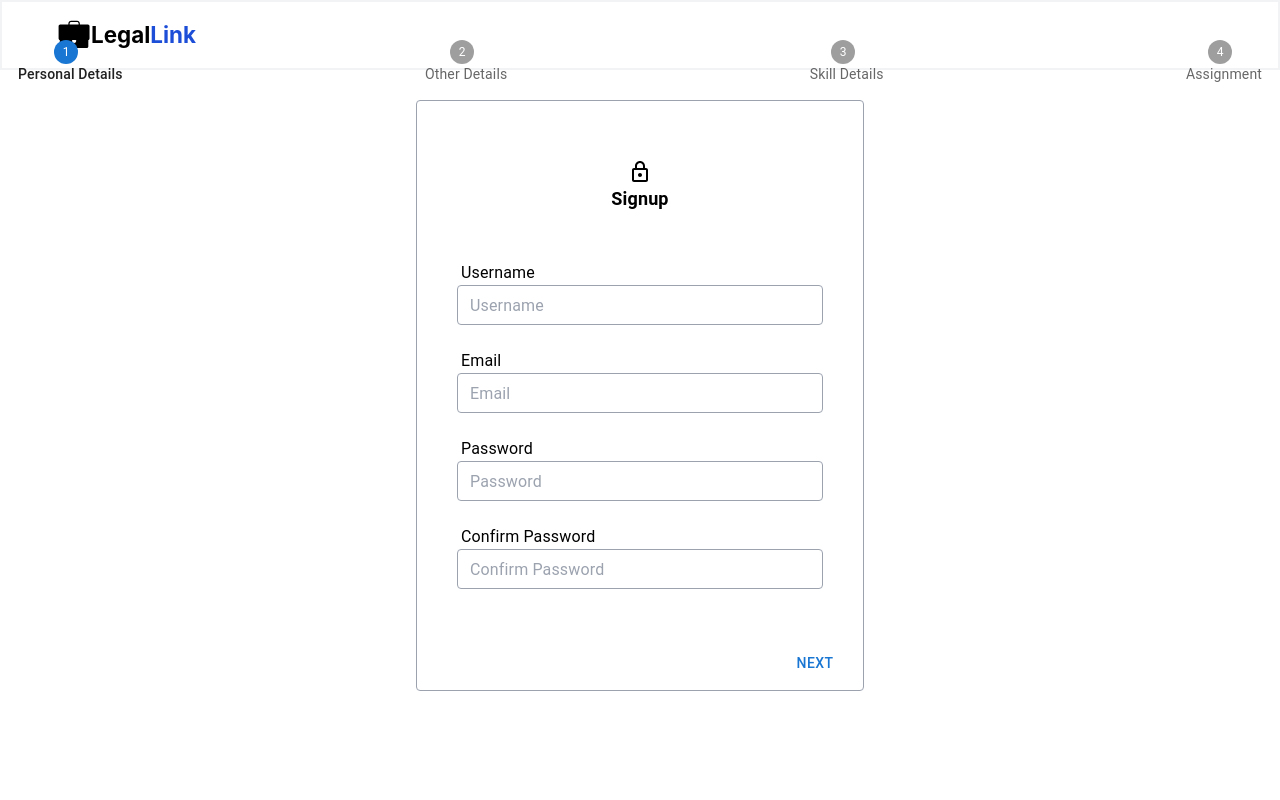
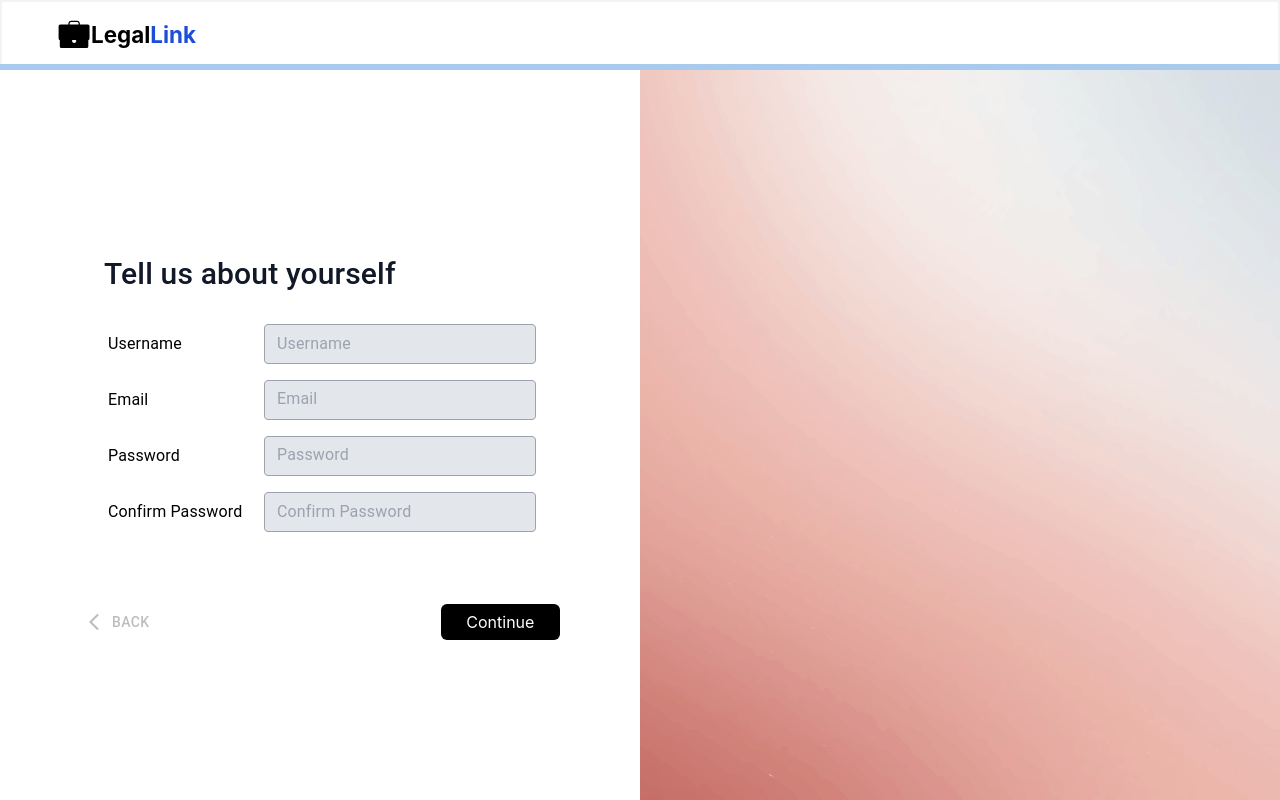
Before and after one commit to VENOMnvn/SIH, a React (Create React App) app in the folder frontend/: page /signup/provider in a window 1280 px wide. Built offline with nearby package versions, Linux system fonts and the light colour scheme.

Commit message:
Update Stepper.js

```diff
--- a/frontend/src/components/stepper/Stepper.js
+++ b/frontend/src/components/stepper/Stepper.js
@@ -1,15 +1,17 @@
-import * as React from "react";
+import React, { useEffect, useState } from "react";
 import Box from "@mui/material/Box";
-import Stepper from "@mui/material/Stepper";
-import Step from "@mui/material/Step";
-import StepButton from "@mui/material/StepButton";
-import Button from "@mui/material/Button";
-import Typography from "@mui/material/Typography";
-import { StepLabel } from "@mui/material";
+import ArrowBackIosNewIcon from "@mui/icons-material/ArrowBackIosNew";
+import {
+  Button,
+  CircularProgress,
+  Typography,
+  LinearProgress,
+} from "@mui/material";
 import PropTypes from "prop-types";
-import { useState } from "react";
 import { Formik, Field, Form, ErrorMessage } from "formik";
-import LockOutlinedIcon from "@mui/icons-material/LockOutlined";
+import backg from "../../static/backg.svg";
+import { useUserAuth } from "../../context/userContext";
+import { useNavigate } from "react-router-dom";
 // import { useNavigate } from "react-router-dom";
 
 const steps = [
@@ -135,10 +137,11 @@ TabPanel.propTypes = {
 
 const StepperComp = () => {
   const [activeStep, setActiveStep] = useState(0);
-  const [formData, setFormData] = useState(initialValues);
   const [completed, setCompleted] = useState({});
+  const [progress, setProgree] = useState(0);
+  const { setMessage, setOpenNotifi } = useUserAuth();
 
-  // const navigate = useNavigate()
+  const navigate = useNavigate()
 
   const totalSteps = () => {
     return steps.length;
@@ -164,8 +167,8 @@ const StepperComp = () => {
     setActiveStep(newActiveStep);
   };
 
-  const handleStep = (step) => () => {
-    setActiveStep(step);
+  const handleBack = () => {
+    setActiveStep((prevActiveStep) => prevActiveStep - 1);
   };
 
   const handleComplete = () => {
@@ -175,49 +178,58 @@ const StepperComp = () => {
     handleNext();
   };
 
-  const handleSubmit = (values) => {
-    const newFormData = { ...formData, ...values };
-    setFormData(newFormData);
-    console.log("Complete Data:", formData);
+  const onSubmit = (values, onSubmitProps) => {
+    setMessage(["Submitting", "info"]);
+    setOpenNotifi(true);
+
+    console.log("Complete Data:", values);
+    setTimeout(() => {
+      onSubmitProps.resetForm();
+      onSubmitProps.setSubmitting(false);
+      navigate('/home');
+    }, 3000);
   };
 
+  useEffect(() => {
+    setProgree(activeStep * 25);
+  }, [activeStep]);
+
   return (
-    <div className="flex justify-center items-center w-full text-base p-2.5 pt-6">
-      <div className="w-full">
-        <Stepper className="py-4" nonLinear activeStep={activeStep}>
-          {steps.map((label, index) => (
-            <Step
-              sx={{ flexDirection: "column" }}
-              key={label}
-              completed={completed[index]}
-            >
-              <StepButton color="inherit" onClick={handleStep(index)}>
-                <StepLabel sx={{ flexDirection: "column" }}> {label}</StepLabel>
-              </StepButton>
-            </Step>
-          ))}
-        </Stepper>
-        <div className="flex justify-center items-center h-full w-full text-base">
+    <div className="flex flex-col box-border w-full min-h-full items-center justify-between">
+      <div className="w-full fixed top-16">
+        <LinearProgress
+          sx={{ height: "6px" }}
+          variant="determinate"
+          value={progress}
+        />
+      </div>
+      <div className="flex w-full min-h-full items-center justify-between">
+        <div className="flex flex-col items-center min-h-full box-border w-full md:w-1/2 gap-y-6 pt-20">
+          <div className="flex flex-col text-left min-h-full box-border w-4/5 md:w-3/4 sm-w-full gap-y-6">
             <Formik
               initialValues={initialValues}
-            onSubmit={handleSubmit}
+              onSubmit={onSubmit}
               validate={validate}
             >
               {(formik) => {
+                console.log(formik.errors);
                 return (
-                <Form className="container h-fit max-w-sm md:max-w-md px-2 sm:px-4 rounded flex flex-col border border-gray-400">
+                  <Form className="flex flex-col w-full gap-y-4">
                     <TabPanel value={activeStep} index={0}>
-                    <div className="flex flex-col item-center justify-center w-full py-8 font-semibold text-lg">
-                      <p>
-                        <LockOutlinedIcon />
-                      </p>
-                      <p>Signup</p>
+                      <div className="flex w-full flex-col pb-6">
+                        <h1 className="sm:text-3xl text-2xl font-medium title-font text-gray-900">
+                          Tell us about yourself
+                        </h1>
                       </div>
-                    <div className="flex flex-wrap w-full box-boder md:py-2">
-                      <label className="flex px-1 pt-2 w-40" htmlFor="username">
+                      <div className="flex flex-wrap w-full box-boder py-2">
+                        <label
+                          className="flex px-1 pt-2 w-40"
+                          htmlFor="username"
+                        >
                           Username
                         </label>
                         <Field
+                          style={{ backgroundColor: "rgba(227, 230, 234, 1)" }}
                           className="flex-1 appearance-none h-10 border box-border border-gray-400 rounded px-3 py-1.5 focus:border-2 focus:outline-none focus:border-blue-500"
                           type="text"
                           id="username"
@@ -230,12 +242,13 @@ const StepperComp = () => {
                           <ErrorMessage name="username" />
                         </span>
                       </div>
-                    <div className="flex flex-wrap w-full box-boder md:py-2">
+                      <div className="flex flex-wrap w-full box-boder py-2">
                         <label className="flex w-40 px-1 pt-2" htmlFor="email">
                           Email
                         </label>
                         <Field
-                        className="flex-1 appearance-none h-10 border box-border border-gray-400 rounded px-3 py-1.5 focus:border-2 focus:outline-none focus:border-blue-500"
+                          style={{ backgroundColor: "rgba(227, 230, 234, 1)" }}
+                          className="pb-2 flex-1 appearance-none h-10 border box-border border-gray-400 rounded px-3 py-1.5 focus:border-2 focus:outline-none focus:border-blue-500"
                           type="email"
                           id="email"
                           name="email"
@@ -247,12 +260,16 @@ const StepperComp = () => {
                           <ErrorMessage name="email" />
                         </span>
                       </div>
-                    <div className="flex flex-wrap w-full box-boder md:py-2">
-                      <label className="flex w-40 px-1 pt-2" htmlFor="password">
+                      <div className="flex flex-wrap w-full box-boder py-2">
+                        <label
+                          className="flex w-40 px-1 pt-2"
+                          htmlFor="password"
+                        >
                           Password
                         </label>
                         <Field
-                        className="flex-1 appearance-none h-10 border box-border border-gray-400 rounded px-3 py-1.5 focus:border-2 focus:outline-none focus:border-blue-500"
+                          style={{ backgroundColor: "rgba(227, 230, 234, 1)" }}
+                          className="pb-2 flex-1 appearance-none h-10 border box-border border-gray-400 rounded px-3 py-1.5 focus:border-2 focus:outline-none focus:border-blue-500"
                           type="password"
                           id="password"
                           name="password"
@@ -264,7 +281,7 @@ const StepperComp = () => {
                           <ErrorMessage name="password" />
                         </span>
                       </div>
-                    <div className="flex flex-wrap w-full box-boder md:py-2">
+                      <div className="flex flex-wrap w-full box-boder py-2">
                         <label
                           className="flex w-40 px-1 pt-2"
                           htmlFor="confirmPassword"
@@ -272,6 +289,7 @@ const StepperComp = () => {
                           Confirm Password
                         </label>
                         <Field
+                          style={{ backgroundColor: "rgba(227, 230, 234, 1)" }}
                           className="flex-1 appearance-none h-10 border box-border border-gray-400 rounded px-3 py-1.5 focus:border-2 focus:outline-none focus:border-blue-500"
                           type="password"
                           id="confirmPassword"
@@ -286,19 +304,22 @@ const StepperComp = () => {
                       </div>
                     </TabPanel>
                     <TabPanel value={activeStep} index={1}>
-                    <div className="flex flex-col item-center justify-center w-full py-8 font-semibold text-lg">
-                      <p>
-                        <LockOutlinedIcon />
-                      </p>
-                      <p>Signup</p>
+                      <div className="flex w-full flex-col pb-6">
+                        <h1 className="sm:text-3xl text-2xl font-medium title-font text-gray-900">
+                          Tell us about yourself
+                        </h1>
                       </div>
                       <div className="flex flex-wrap w-full box-boder md:py-2">
-                      <label className="flex px-1 pt-2 w-40" htmlFor="phone_no">
+                        <label
+                          className="flex px-1 pt-2 w-40"
+                          htmlFor="phone_no"
+                        >
                           Phone No.
                         </label>
                         <Field
+                          style={{ backgroundColor: "rgba(227, 230, 234, 1)" }}
                           className="flex-1 appearance-none h-10 border box-border border-gray-400 rounded px-3 py-1.5 focus:border-2 focus:outline-none focus:border-blue-500"
-                        type="text"
+                          type="tel"
                           id="phone_no"
                           name="phone_no"
                           autoComplete="off"
@@ -314,8 +335,9 @@ const StepperComp = () => {
                           Date Of Birth
                         </label>
                         <Field
+                          style={{ backgroundColor: "rgba(227, 230, 234, 1)" }}
                           className="flex-1 appearance-none h-10 border box-border border-gray-400 rounded px-3 py-1.5 focus:border-2 focus:outline-none focus:border-blue-500"
-                        type="text"
+                          type="date"
                           id="dob"
                           name="dob"
                           autoComplete="off"
@@ -327,10 +349,14 @@ const StepperComp = () => {
                         </span>
                       </div>
                       <div className="flex flex-wrap w-full box-boder md:py-2">
-                      <label className="flex w-40 px-1 pt-2" htmlFor="location">
+                        <label
+                          className="flex w-40 px-1 pt-2"
+                          htmlFor="location"
+                        >
                           Location
                         </label>
                         <Field
+                          style={{ backgroundColor: "rgba(227, 230, 234, 1)" }}
                           className="flex-1 appearance-none h-10 border box-border border-gray-400 rounded px-3 py-1.5 focus:border-2 focus:outline-none focus:border-blue-500"
                           type="text"
                           id="location"
@@ -344,10 +370,14 @@ const StepperComp = () => {
                         </span>
                       </div>
                       <div className="flex flex-wrap w-full box-boder md:py-2">
-                      <label className="flex w-40 px-1 pt-2" htmlFor="language">
+                        <label
+                          className="flex w-40 px-1 pt-2"
+                          htmlFor="language"
+                        >
                           Languages
                         </label>
                         <Field
+                          style={{ backgroundColor: "rgba(227, 230, 234, 1)" }}
                           className="flex-1 appearance-none h-10 border box-border border-gray-400 rounded px-3 py-1.5 focus:border-2 focus:outline-none focus:border-blue-500"
                           type="text"
                           id="language"
@@ -362,24 +392,24 @@ const StepperComp = () => {
                       </div>
                     </TabPanel>
                     <TabPanel value={activeStep} index={2}>
-                    <div className="flex flex-col item-center justify-center w-full py-8 font-semibold text-lg">
-                      <p>
-                        <LockOutlinedIcon />
-                      </p>
-                      <p>Signup</p>
+                      <div className="flex w-full flex-col pb-6">
+                        <h1 className="sm:text-3xl text-2xl font-medium title-font text-gray-900">
+                          Tell us about yourself
+                        </h1>
                       </div>
                       <div className="flex flex-wrap w-full box-boder md:py-2">
                         <label
                           className="flex px-1 pt-2 w-40"
-                        htmlFor="occupation "
+                          htmlFor="occupation"
                         >
                           Occupation
                         </label>
                         <Field
+                          style={{ backgroundColor: "rgba(227, 230, 234, 1)" }}
                           className="flex-1 appearance-none h-10 border box-border border-gray-400 rounded px-3 py-1.5 focus:border-2 focus:outline-none focus:border-blue-500"
                           type="text"
-                        id="occupation "
-                        name="occupation "
+                          id="occupation"
+                          name="occupation"
                           autoComplete="off"
                           placeholder="Occupation"
                         />
@@ -390,10 +420,14 @@ const StepperComp = () => {
                       </div>
 
                       <div className="flex flex-wrap w-full box-boder md:py-2">
-                      <label className="flex w-40 px-1 pt-2" htmlFor="category">
+                        <label
+                          className="flex w-40 px-1 pt-2"
+                          htmlFor="category"
+                        >
                           Category
                         </label>
                         <Field
+                          style={{ backgroundColor: "rgba(227, 230, 234, 1)" }}
                           className="flex-1 appearance-none h-10 border box-border border-gray-400 rounded px-3 py-1.5 focus:border-2 focus:outline-none focus:border-blue-500"
                           type="text"
                           id="category"
@@ -414,6 +448,7 @@ const StepperComp = () => {
                           Experience
                         </label>
                         <Field
+                          style={{ backgroundColor: "rgba(227, 230, 234, 1)" }}
                           className="flex-1 appearance-none h-10 border box-border border-gray-400 rounded px-3 py-1.5 focus:border-2 focus:outline-none focus:border-blue-500"
                           type="text"
                           id="experience"
@@ -431,12 +466,13 @@ const StepperComp = () => {
                           Bar Number
                         </label>
                         <Field
+                          style={{ backgroundColor: "rgba(227, 230, 234, 1)" }}
                           className="flex-1 appearance-none h-10 border box-border border-gray-400 rounded px-3 py-1.5 focus:border-2 focus:outline-none focus:border-blue-500"
                           type="text"
                           id="barNo"
-                        name="exper"
+                          name="barNo"
                           autoComplete="off"
-                        placeholder="Bar N"
+                          placeholder="Bar Number"
                         />
                         <br></br>
                         <span className="w-full text-end text-sm px-2 text-red-800">
@@ -445,17 +481,17 @@ const StepperComp = () => {
                       </div>
                     </TabPanel>
                     <TabPanel value={activeStep} index={3}>
-                    <div className="flex flex-col item-center justify-center w-full py-8 font-semibold text-lg">
-                      <p>
-                        <LockOutlinedIcon />
-                      </p>
-                      <p>Signup</p>
+                      <div className="flex w-full flex-col pb-6">
+                        <h1 className="sm:text-3xl text-2xl font-medium title-font text-gray-900">
+                          Tell us about yourself
+                        </h1>
                       </div>
                       <div className="flex flex-wrap w-full box-boder md:py-2">
                         <label className="flex px-1 pt-2 w-40" htmlFor="extra">
                           Extra
                         </label>
                         <Field
+                          style={{ backgroundColor: "rgba(227, 230, 234, 1)" }}
                           className="flex-1 appearance-none h-10 border box-border border-gray-400 rounded px-3 py-1.5 focus:border-2 focus:outline-none focus:border-blue-500"
                           type="text"
                           id="extra"
@@ -526,23 +562,69 @@ const StepperComp = () => {
                     <div className="w-full py-2 box-border">
                       {allStepsCompleted() ? (
                         <React.Fragment>
-                        {/* Content for when all steps are completed */}
+                          Content for when all steps are completed
                         </React.Fragment>
                       ) : (
                         <React.Fragment>
                           <Box
-                          sx={{ display: "flex", flexDirection: "row", pt: 2 }}
+                            sx={{
+                              display: "flex",
+                              flexDirection: "row",
+                              pt: 2,
+                            }}
                           >
+                            <Button
+                              color="inherit"
+                              startIcon={<ArrowBackIosNewIcon />}
+                              disabled={activeStep === 0}
+                              disableRipple
+                              onClick={handleBack}
+                            >
+                              Back
+                            </Button>
                             <Box sx={{ flex: "1 1 auto" }} />
-                          {activeStep !== steps.length &&
-                            (completed[activeStep] ? (
-                              <p>Already completed</p>
-                            ) : completedSteps() === totalSteps() - 1 ? (
-                              <Button type='submit'
-                              >FINISH</Button>
+                            {activeStep === totalSteps() - 1 ? (
+                              <Button
+                                sx={{ backgroundColor: "black" }}
+                                variant="contained"
+                                type="submit"
+                                disabled={
+                                  !(formik.isValid && formik.dirty) ||
+                                  formik.isSubmitting
+                                }
+                                startIcon={
+                                  formik.isSubmitting ? (
+                                    <CircularProgress
+                                      style={{
+                                        color: "rgba(0, 0, 0, 0.26)",
+                                        width: "1rem",
+                                        height: "1rem",
+                                      }}
+                                    />
                                   ) : (
-                              <Button onClick={handleComplete}>NEXT</Button>
-                            ))}
+                                    ""
+                                  )
+                                }
+                              >
+                                Finish
+                              </Button>
+                            ) : (
+                              <p
+                                style={{
+                                  backgroundColor: "black",
+                                  color: "white",
+                                  borderRadius: "6px",
+                                  display:"flex",
+                                  alignItems:"center",
+                                  justifyContent:"center",
+                                  padding:"2px 1.6rem",
+                                  cursor:"pointer"
+                                }}
+                                onClick={handleComplete}
+                              >
+                                Continue
+                              </p>
+                            )}
                           </Box>
                         </React.Fragment>
                       )}
@@ -553,6 +635,11 @@ const StepperComp = () => {
             </Formik>
           </div>
         </div>
+        <div
+          style={{ backgroundImage: `url(${backg})` }}
+          className="flex flex-col items-center box-border w-1/2 hidden md:block bg-cover bg-center bg-no-repeat h-screen"
+        ></div>
+      </div>
     </div>
   );
 };
```
Lines whose indentation alone changed are shown as unchanged.
